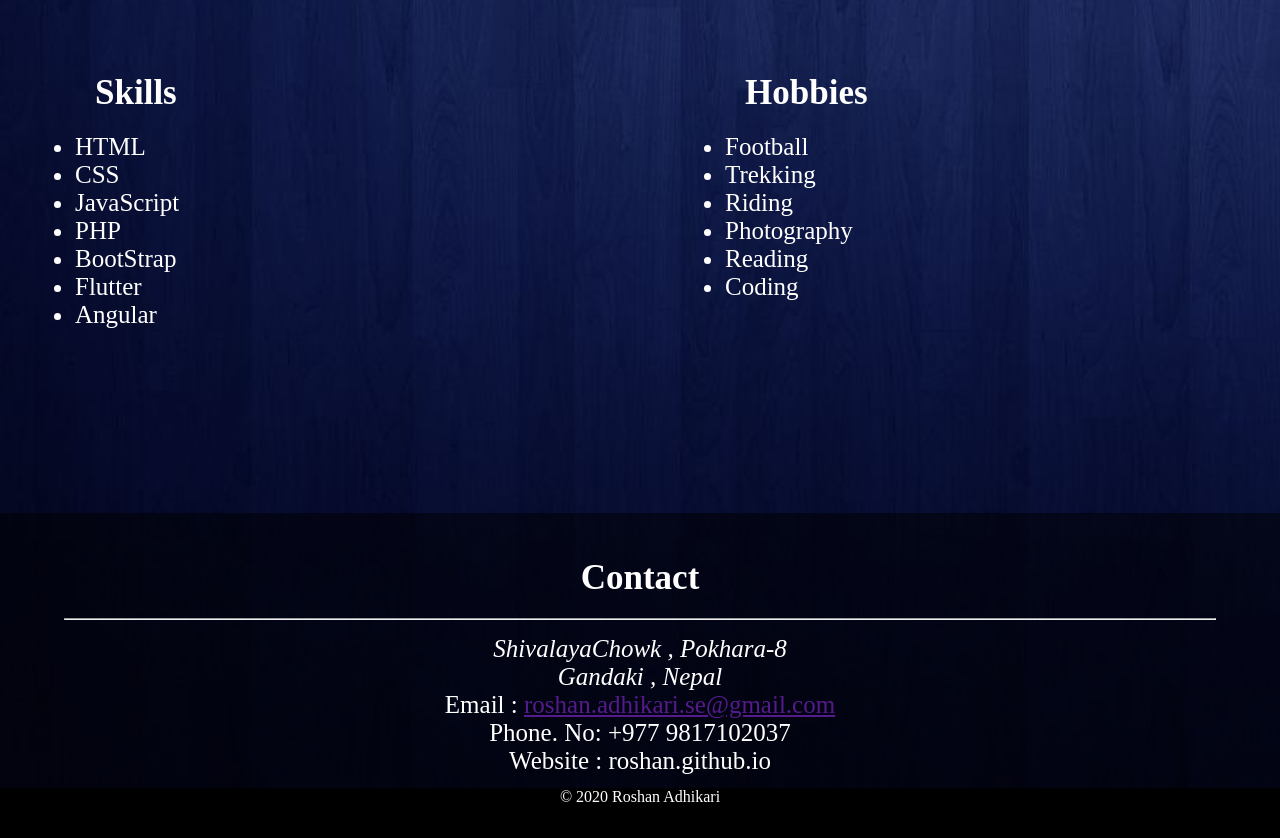
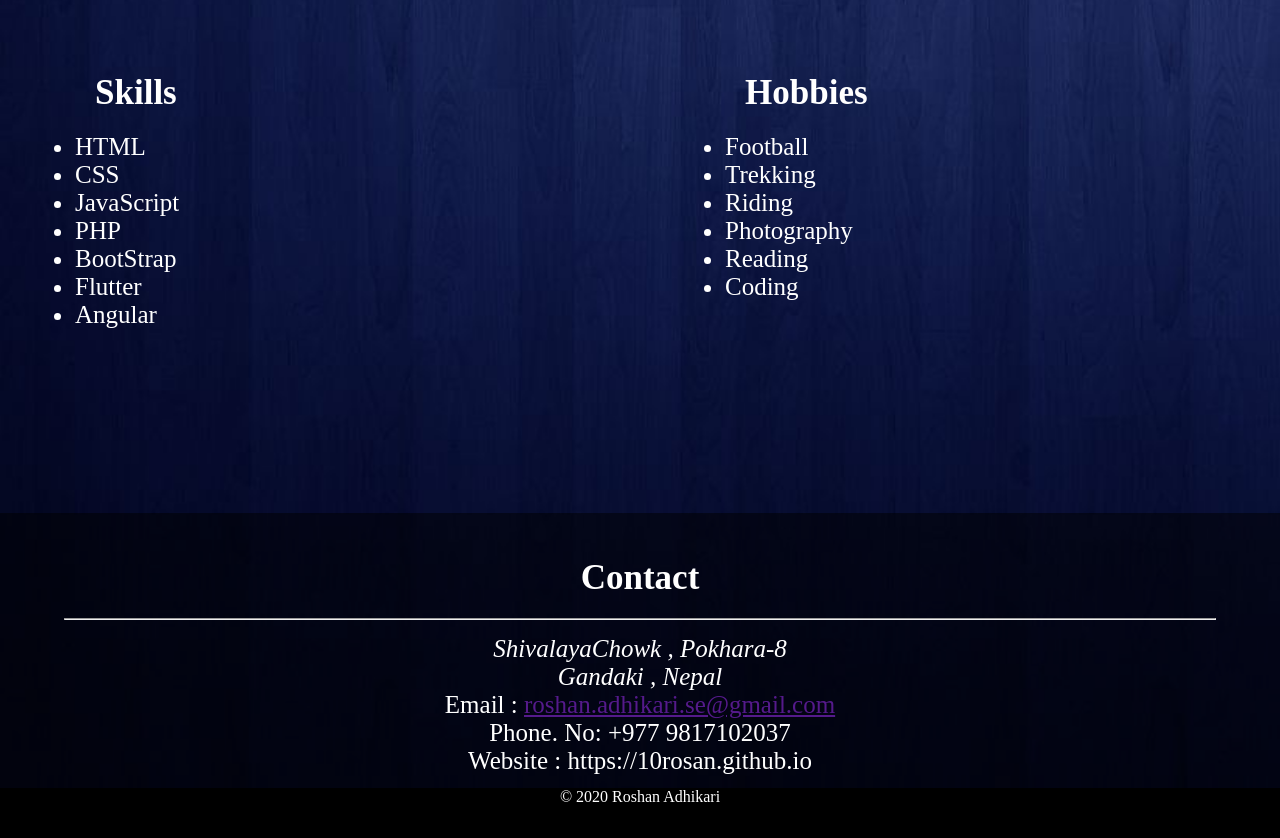
Before and after one commit to 10rosan/10rosan.github.io, a plain HTML site: page index.html in a window 1280 px wide. Shown: the part 1877-2715 px from the top of the page. Drawn offline with Linux system fonts and the light colour scheme.

Commit message:
website url changed

```diff
--- a/index.html
+++ b/index.html
@@ -129,7 +129,7 @@
                  </span> <br>
 
                  <span>
-                     Website : roshan.github.io
+                     Website : https://10rosan.github.io
                  </span>
 
             </div>
```
